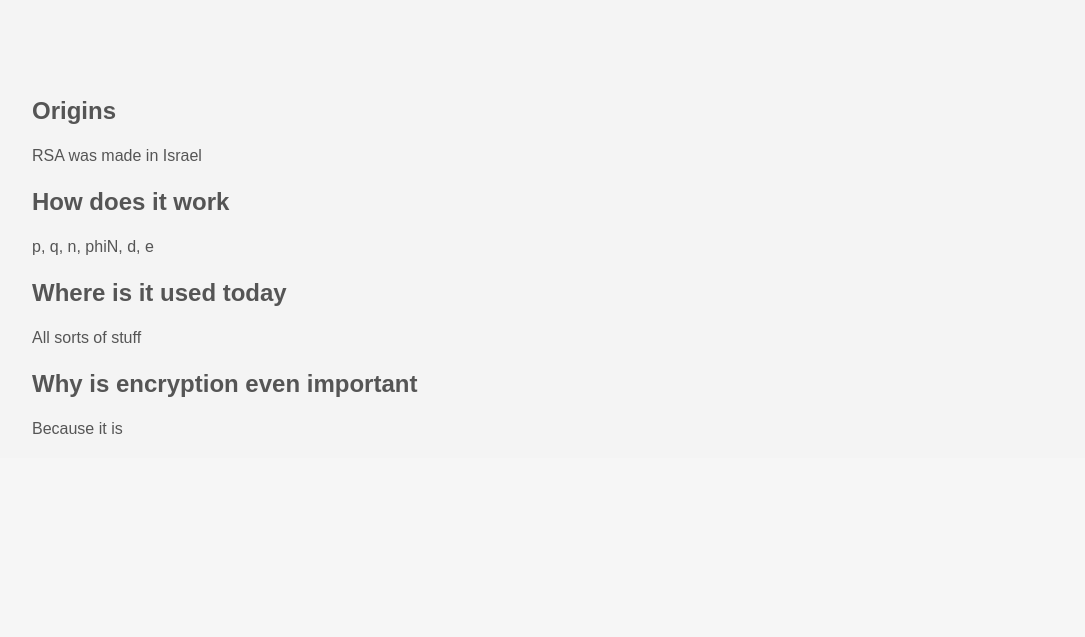
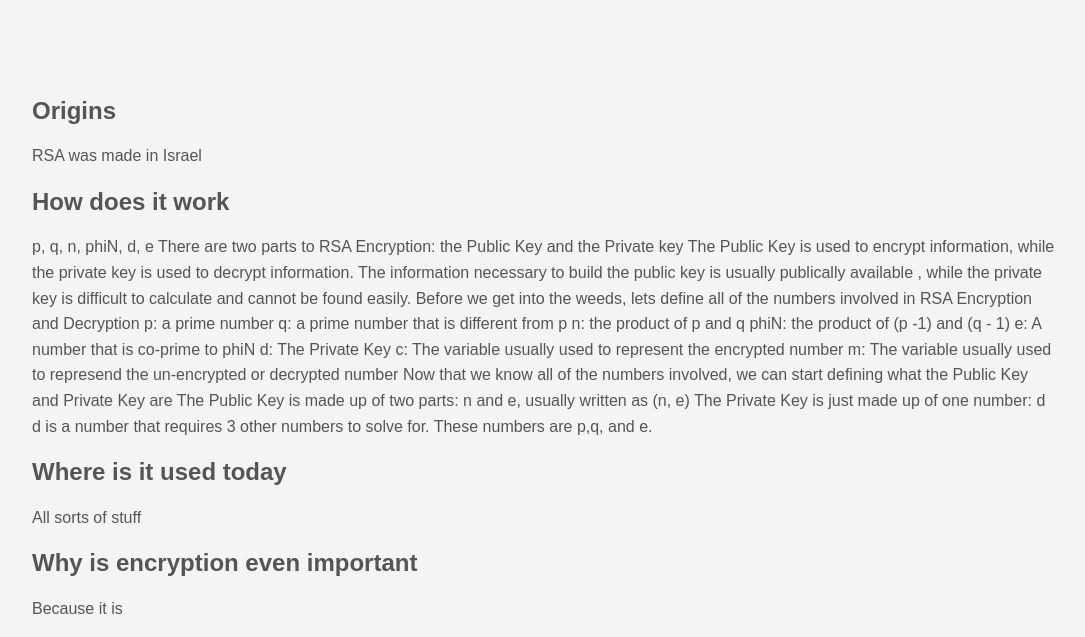
Before and after one commit to adialachar/RSA-Encryption-Decryption-Calculator, a Flask app: page / in a window 1280 px wide. Shown: the part 378-1015 px from the top of the page, without its empty margins (96-1181 px from the left). Before the commit the page ends 812 px from the top, so only its background shows below. Run offline with Flask 2, Linux system fonts and the light colour scheme.

Commit message:
Error handling implemented, Some Info added to HomePge

```diff
--- a/app.py
+++ b/app.py
@@ -1,5 +1,6 @@
 from flask import Flask, render_template, request
 from flask_sqlalchemy import SQLAlchemy
+import primefac
 app = Flask(__name__)
 app.config['SQLALCHEMY_DATABASE_URI'] = 'sqlite:////tmp/test.db'
 db = SQLAlchemy(app)
@@ -55,16 +56,18 @@
 def encrypt():
 
 
-	#numbers = None
-	#if request.method == 'POST':
-	#	numbers = request.form
+	numbers = None
+	ENC = None
+	isAllOk = None
+	if request.method == 'POST':
+		numbers = request.form
 
 
-	#print(numbers)
+		print(numbers)
 
-	#e = numbers.get('e', -1)
-	#m = number.get('m', -1)
-	#n = number.get('n' , -1)
+		e = numbers.get('e', -1)
+		m = number.get('m', -1)
+		n = number.get('n' , -1)
 
 
 
@@ -72,60 +75,59 @@
 
 	#c = cal(e, m, n)
 
-	#ENC = EncryptionDdata(Sea = c, Emm = m, Enn = n, Eee = e)
+		ENC = EncryptionData(Sea = c, Emm = m, Enn = n, Eee = e)
 
 	#db.session.add(ENC)
 	#db.commit()
+		isallOk = ENC.isAllOk()
 
-
+		return render_template('encryptData.html', ENC = ENC, isallOk = isAllOk)
 	return render_template('encryptData.html')
-
 
 @app.route('/decryptData', methods = ['POST', 'GET'])
 def decrypt():
+
+	DEC = None
+	isAllOk = None
+
 
 	number = None
 	if request.method == 'POST':
 		numbers = request.form
 
 
-	print(numbers)
+		print(numbers)
 
 
 
-	c = numbers.get('c', -1)
-	e = numbers.get('e', -1)
-	p = numbers.get('p', -1)
-	q = numbers.get('q', -1)
+		c = numbers.get('c', -1)
+		e = numbers.get('e', -1)
+		p = numbers.get('p', -1)
+		q = numbers.get('q', -1)
 
-	if p == q:
-		return render_template('p_q_coPrime_error.html')
+	#if p == q:
+	#	return render_template('p_q_coPrime_error.html')
 
 	 #if e is not coprime to phiN
-	#	return render_template('e_phiN_coprime_error.html')
+	#	return render_template('e_phiN_coprime_error.
+
+
+	#if c <= 0 or e <= 0 or p <= 0 or q <= 0:
+	#	Error message
 
 
 
 
-	n = p * q
-
-	phiN = (p - 1) * (q - 1)
 
 
-	#(d)(e) triple bar 1 mod phiN
 
-	d = None
-	m = None
-	d = modinv(e, phiN)
-	m = cal(d, c, phiN)
+		DEC = DecryptionData(Sea = c, Pee = p, Quu = q, Ee = e, Dee = d)
+	#db.session.add(DEC)
+	#db.session.commit()
+		isAllOk = DEC.isAllOk()
 
-	DEC = DecryptionData(Sea = c, Pee = p, Quu = q, Ee = e, Dee = d)
-	db.session.add(DEC)
-	db.session.commit()
-
-
-	return render_template('decryptData.html', DEC = DEC)
-
+		return render_template('decryptData.html', DEC = DEC, isAllOk = isAllOk)
+	return render_template('decryptData.html', DEC = DEC, isAllOk = isAllOk)
 @app.route('/accessDB' , methods = ['POST', 'GET'])
 def accessDB():
 
--- a/templates/newHomePage.html
+++ b/templates/newHomePage.html
@@ -36,7 +36,44 @@
 				<h1> Origins </h1>
 					<p> RSA was made in Israel </p>
 				<h1> How does it work </h1>
-					<p> p, q, n, phiN, d, e </p>
+					<p> p, q, n, phiN, d, e
+						There are two parts to RSA Encryption: the Public Key and the Private key
+
+						The Public Key is used to encrypt information, while the private key is used to decrypt information. The information necessary to build the public key is usually publically available , while the private key is difficult to calculate and cannot be found easily.
+
+
+						Before we get into the weeds, lets define all of the numbers involved in RSA Encryption and Decryption
+
+						p: a prime number
+
+						q: a prime number that is different from p
+
+						n: the product of p and q
+
+						phiN: the product of (p -1) and (q - 1)
+
+						e: A number that is co-prime to phiN
+
+						d: The Private Key
+
+						c: The variable usually used to represent the encrypted number
+
+						m: The variable usually used to represend the un-encrypted or decrypted number
+
+
+						Now that we know all of the numbers involved, we can start defining what the Public Key and Private Key are
+
+
+						The Public Key is made up of two parts: n and e, usually written as (n, e)
+
+
+						The Private Key is just made up of one number: d
+
+						d is a number that requires 3 other numbers to solve for. These numbers are p,q, and e.
+
+
+
+ </p>
 				<h1> Where is it used today </h1>
 					<p> All sorts of stuff </p>
 				<h1> Why is encryption even important </h1>
```
Also changed, not shown: clfunc.py (+105 -25 lines), templates/p_q_coPrime_error.html (added, +9 -0 lines).
